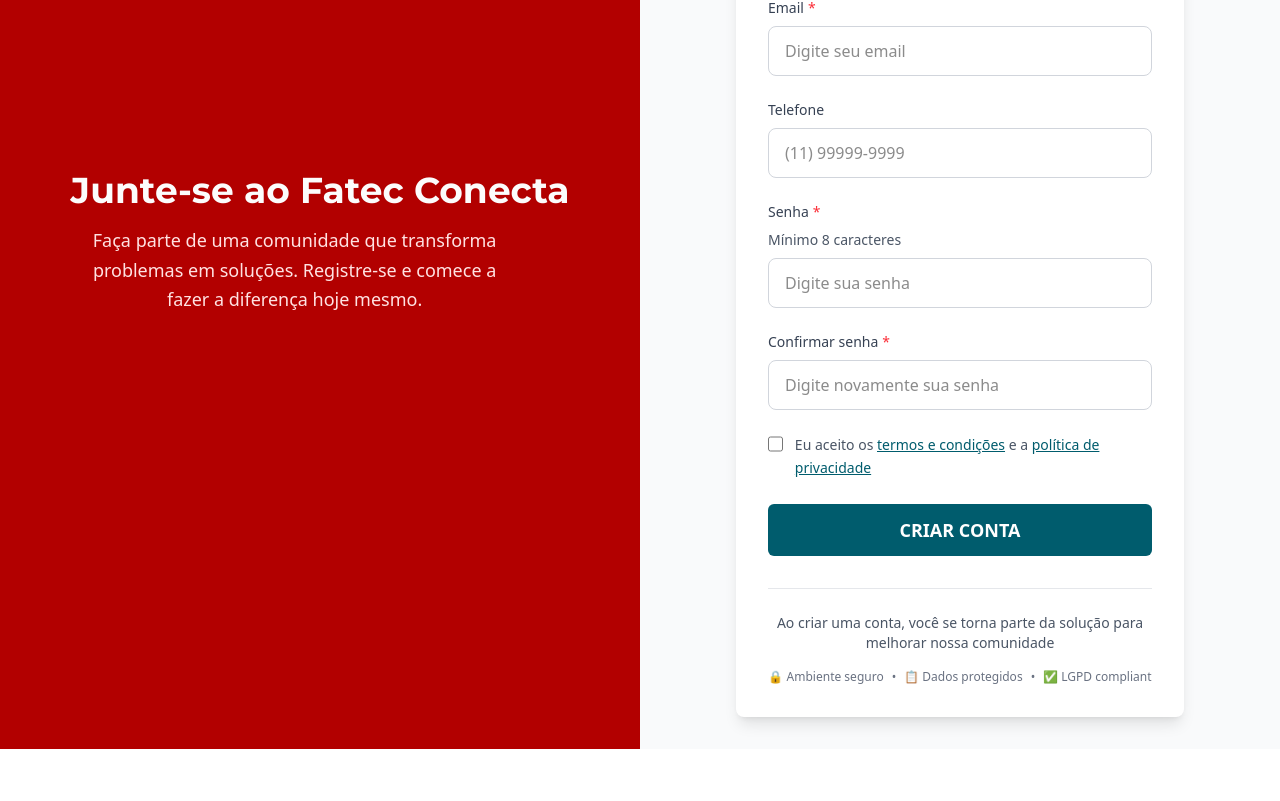
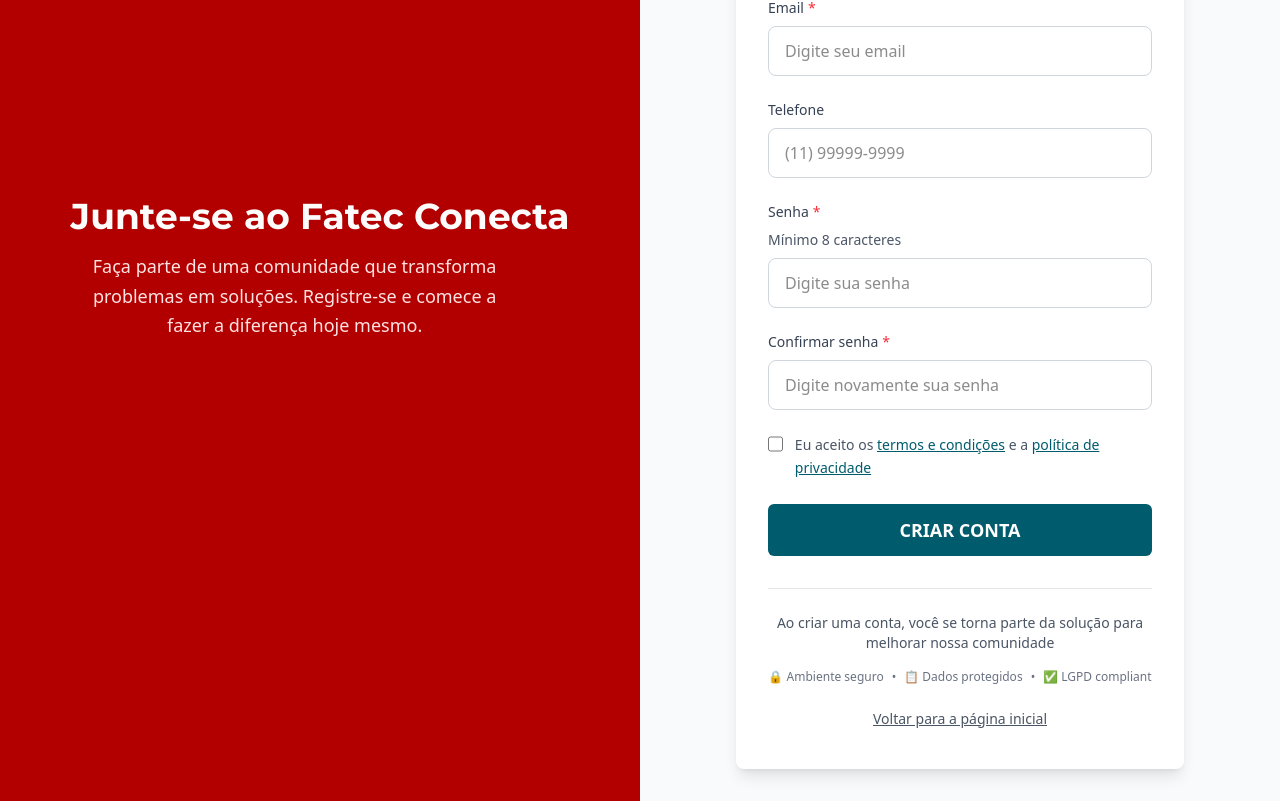
Before and after one commit to LuckyLabs-Fatec/conecta-fatec, a Next.js app: page /cadastro/usuario in a window 1280 px wide. Shown: the part 264-1065 px from the top of the page. Before the commit the page ends 1013 px from the top, so only its background shows below. Built offline with nearby package versions, Linux system fonts and the light colour scheme; no server answers.

Commit message:
feat: add link to return to the homepage in login and registration pages

```diff
--- a/src/app/autenticacao/page.tsx
+++ b/src/app/autenticacao/page.tsx
@@ -117,6 +117,14 @@ export default function LoginPage () {
                                 >
                                     Criar Conta
                                 </Link>
+                                <div className="mt-4">
+                                    <Link
+                                        href="/"
+                                        className="inline-block px-6 py-2 text-sm font-medium text-gray-600 hover:text-[var(--cps-blue-base)] underline"
+                                    >
+                                        Voltar para a página inicial
+                                    </Link>
+                                </div>
                             </div>
                         </footer>
                     </div>
--- a/src/app/cadastro/usuario/page.tsx
+++ b/src/app/cadastro/usuario/page.tsx
@@ -199,6 +199,14 @@ export default function RegisterPage() {
                                     <span>•</span>
                                     <span>✅ LGPD compliant</span>
                                 </div>
+                                <div className="mt-4">
+                                    <Link
+                                        href="/"
+                                        className="inline-block px-6 py-2 text-sm font-medium text-gray-600 hover:text-[var(--cps-blue-base)] underline"
+                                    >
+                                        Voltar para a página inicial
+                                    </Link>
+                                </div>
                             </div>
                         </footer>
                     </div>
```
